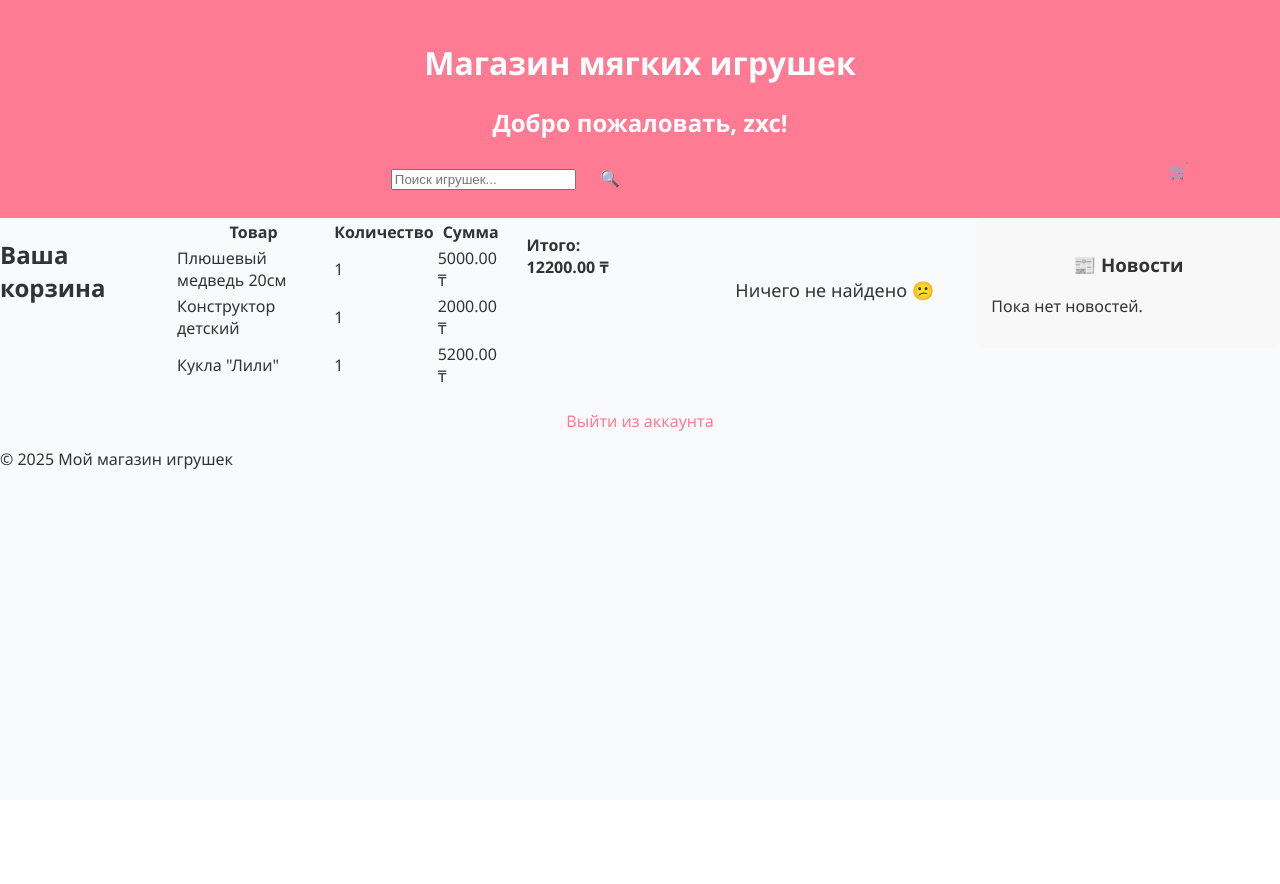
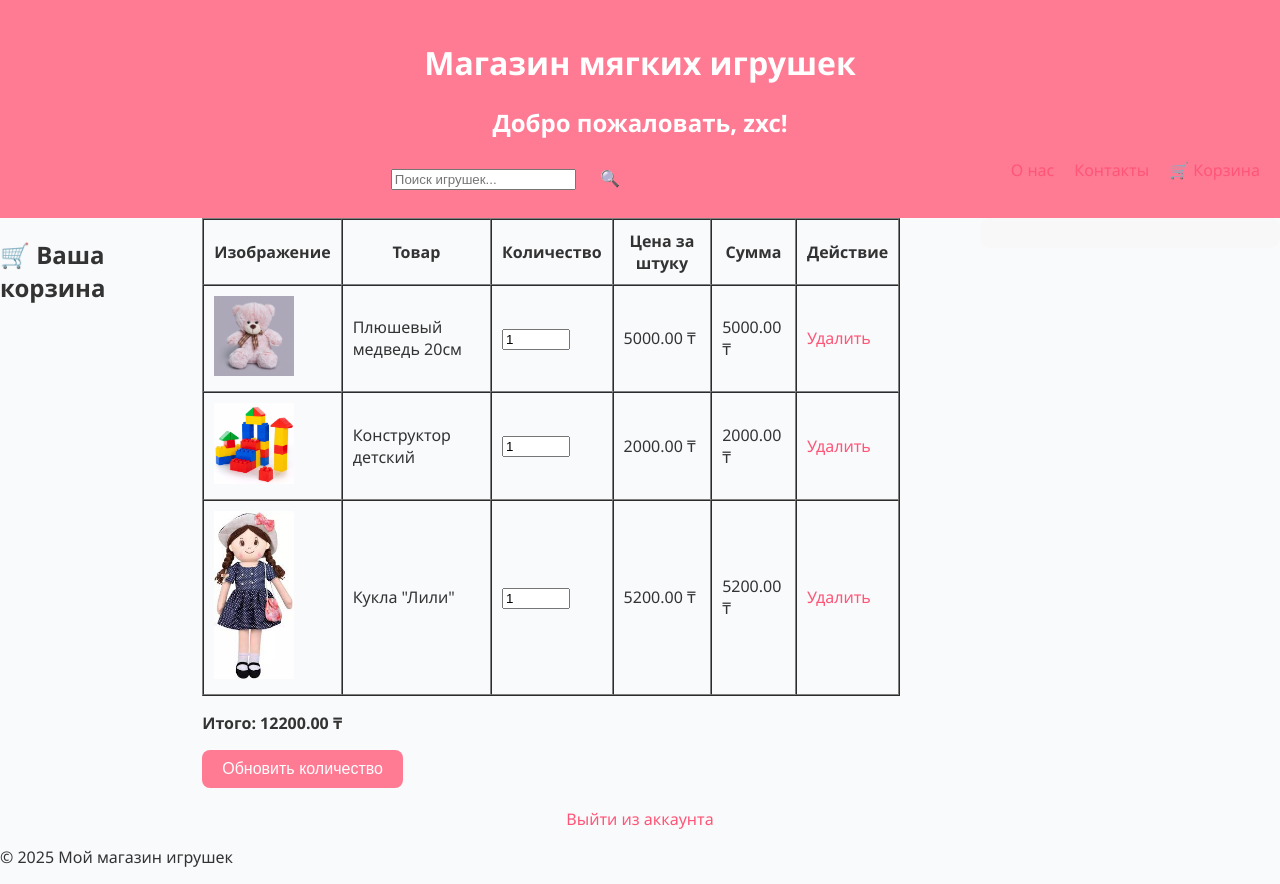
Before and after one commit to tazievvadim07-wq/lessonproject, a Django app: page /cart/ in a window 1280 px wide. Before the commit the page ends 469 px from the top, so only its background shows below. Run offline with Django 5.2, Linux system fonts and the light colour scheme; a user stored in the database is signed in; data comes from the database, SQL or seed files in the repository; both versions use the stored data as it was after the commit.

Commit message:
добавил игрушки

```diff
--- a/cart/templates/cart/cart.html
+++ b/cart/templates/cart/cart.html
@@ -1,25 +1,43 @@
 {% extends 'main/home.html' %}
 {% block content %}
-<h2>Ваша корзина</h2>
+<h2>🛒 Ваша корзина</h2>
 
 {% if cart_items %}
-<table>
+<form method="post">
+    {% csrf_token %}
+    <table border="1" cellspacing="0" cellpadding="10">
         <tr>
+            <th>Изображение</th>
             <th>Товар</th>
             <th>Количество</th>
+            <th>Цена за штуку</th>
             <th>Сумма</th>
+            <th>Действие</th>
         </tr>
         {% for item in cart_items %}
         <tr>
+            <td>
+                {% if item.toy.image %}
+                    <img src="{{ item.toy.image.url }}" alt="{{ item.toy.name }}" width="80">
+                {% else %}
+                    <em>Нет изображения</em>
+                {% endif %}
+            </td>
             <td>{{ item.toy.name }}</td>
-        <td>{{ item.quantity }}</td>
+            <td>
+                <input type="number" name="quantity_{{ item.id }}" value="{{ item.quantity }}" min="0" style="width:60px;">
+            </td>
             <td>{{ item.toy.price|floatformat:2 }} ₸</td>
+            <td>{{ item.total_price|floatformat:2 }} ₸</td>
+            <td><a href="{% url 'remove_from_cart' item.id %}">Удалить</a></td>
         </tr>
         {% endfor %}
     </table>
-<p><strong>Итого: {{ total }} ₸</strong></p>
+    <p><strong>Итого: {{ total|floatformat:2 }} ₸</strong></p>
+    <button type="submit">Обновить количество</button>
+</form>
 {% else %}
-<p>В корзине пока нет товаров.</p>
+<p>🧸 В корзине пока нет товаров.</p>
 {% endif %}
 
 {% endblock %}
--- a/cart/views.py
+++ b/cart/views.py
@@ -1,20 +1,33 @@
-
-
 from django.shortcuts import render, redirect, get_object_or_404
 from django.contrib.auth.decorators import login_required
+from django.contrib import messages
 from main.models import Toy
 from .models import CartItem
-from django.contrib import messages
-from django.shortcuts import render
+
 
 @login_required
 def cart_view(request):
     cart_items = CartItem.objects.filter(user=request.user)
-    total = sum(item.toy.price * item.quantity for item in cart_items)  # считаем стоимость
+    total = sum(item.toy.price * item.quantity for item in cart_items)
+
+    # обработка изменения количества
+    if request.method == 'POST':
+        for item in cart_items:
+            new_quantity = request.POST.get(f'quantity_{item.id}')
+            if new_quantity:
+                new_quantity = int(new_quantity)
+                if new_quantity <= 0:
+                    item.delete()
+                else:
+                    item.quantity = new_quantity
+                    item.save()
+        return redirect('cart')
+
     return render(request, 'cart/cart.html', {
         'cart_items': cart_items,
         'total': total,
     })
+
 
 @login_required
 def add_to_cart(request, toy_id):
@@ -23,26 +36,14 @@ def add_to_cart(request, toy_id):
     if not created:
         cart_item.quantity += 1
         cart_item.save()
-    return redirect('cart')
+
+    messages.info(request, f"Товар '{toy.name}' добавлен в корзину 🛒")
+    return redirect('home')
+
 
 @login_required
 def remove_from_cart(request, item_id):
     item = get_object_or_404(CartItem, id=item_id, user=request.user)
     item.delete()
+    messages.warning(request, f"Товар '{item.toy.name}' удалён из корзины ❌")
     return redirect('cart')
-
-
-from .models import CartItem
-
-@login_required
-def add_to_cart(request, toy_id):
-    toy = get_object_or_404(Toy, id=toy_id)
-
-    # Проверяем, есть ли уже этот товар в корзине пользователя
-    cart_item, created = CartItem.objects.get_or_create(user=request.user, toy=toy)
-    if not created:
-        cart_item.quantity += 1
-        cart_item.save()
-
-    messages.info(request, f"Товар '{toy.name}' добавлен в корзину 🛒")
-    return redirect('home')
--- a/main/views.py
+++ b/main/views.py
@@ -45,12 +45,18 @@ def home(request):
     query = request.GET.get('q')
     tag = request.GET.get('tag')
 
+    # Базовый список игрушек
     toys = Toy.objects.all()
+
+    # Поиск по названию
     if query:
         toys = toys.filter(name__icontains=query)
+
+    # Фильтр по тегу
     if tag:
         toys = toys.filter(tags__name__iexact=tag)
 
+    # Показываем только последние 3 новости
     news_list = News.objects.order_by('-created_at')[:3]
 
     return render(request, 'main/home.html', {
--- a/static/style.css
+++ b/static/style.css
@@ -3,17 +3,6 @@ body {
     font-family: "Segoe UI", sans-serif;
     background: #f9fafc;
     color: #333;
-}
-
-
-a {
-    color: #ff7a93;
-    text-decoration: none;
-}
-
-a:hover {
-    text-decoration: underline;
-    color:#ff7a93;
 }
 
 header {
@@ -65,3 +54,14 @@ button {
 button:hover {
     background: #ff5577;
 }
+
+
+a {
+    color: #ff5577!important;
+    text-decoration: none !important;
+}
+
+a:hover {
+    color: #c0392b !important;
+    text-decoration: underline !important;
+}
--- a/templates/main/contact.html
+++ b/templates/main/contact.html
@@ -1,6 +1,8 @@
 {% extends 'main/home.html' %}
 {% block content %}
+<div class="contact-container">
     <h2>Контакты</h2>
-    <h1>WhatsApp <a href="https://wa.me/77472024238">77472024238</a></h1>
-    <h1>Telegram <a href="https://t.me/yagamizxc">yagamizxc</a></h1>
+    <p>WhatsApp: <a href="https://wa.me/77472024238">77472024238</a></p>
+    <p>Telegram: <a href="https://t.me/yagamizxc">@yagamizxc</a></p>
+</div>
 {% endblock %}
--- a/templates/main/home.html
+++ b/templates/main/home.html
@@ -79,7 +79,7 @@
             </div>
             {% endfor %}
         {% else %}
-            <p style="text-align:center; font-size:18px; margin-top:20px;">Ничего не найдено 😕</p>
+
         {% endif %}
     </div>
 </main>
@@ -88,6 +88,7 @@
 
     <!-- Правая часть — новости -->
     <aside class="news-section" style="width: 25%; background: #f8f8f8; padding: 15px; border-radius: 10px;">
+        {% if news_list %}
         <h3 style="text-align:center;">📰 Новости</h3>
         {% for news in news_list %}
             <div class="news-item" style="margin-bottom: 15px; border-bottom: 1px solid #ddd; padding-bottom: 10px;">
@@ -98,6 +99,7 @@
         {% empty %}
             <p>Пока нет новостей.</p>
         {% endfor %}
+        {% endif %}
     </aside>
 </main>
 
```
Also changed, not shown: db.sqlite3, media/toys/1.webp (added), media/toys/orangeundefined_slon_16_sm_1440487_7.webp (added), media/toys/Без_названия.jpg (added), media/toys/Без_названия_1.jpg (added), media/toys/Без_названия_2.jpg (added), media/toys/Без_названия_4.jpg (added). Lines whose indentation alone changed are shown as unchanged.
